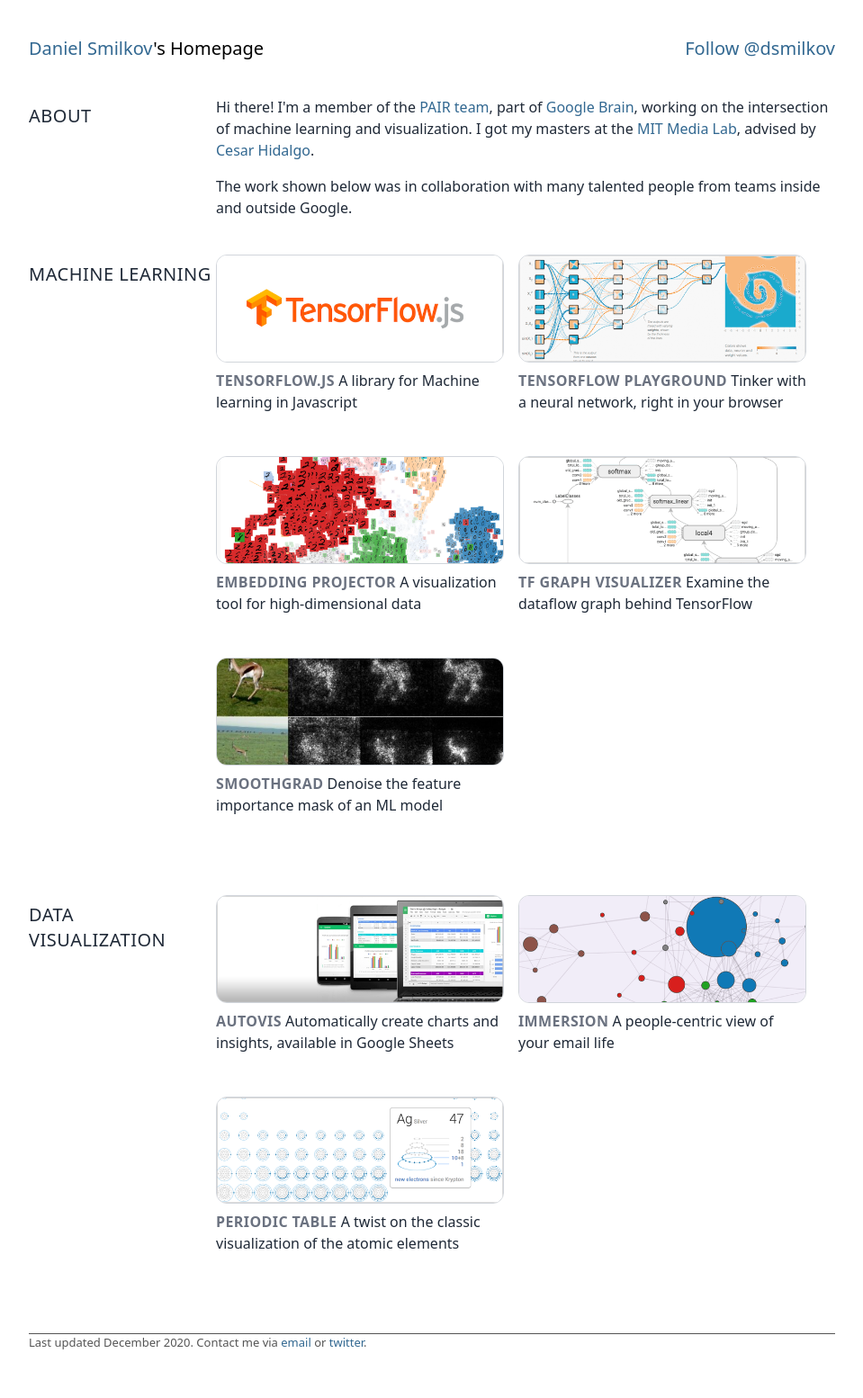
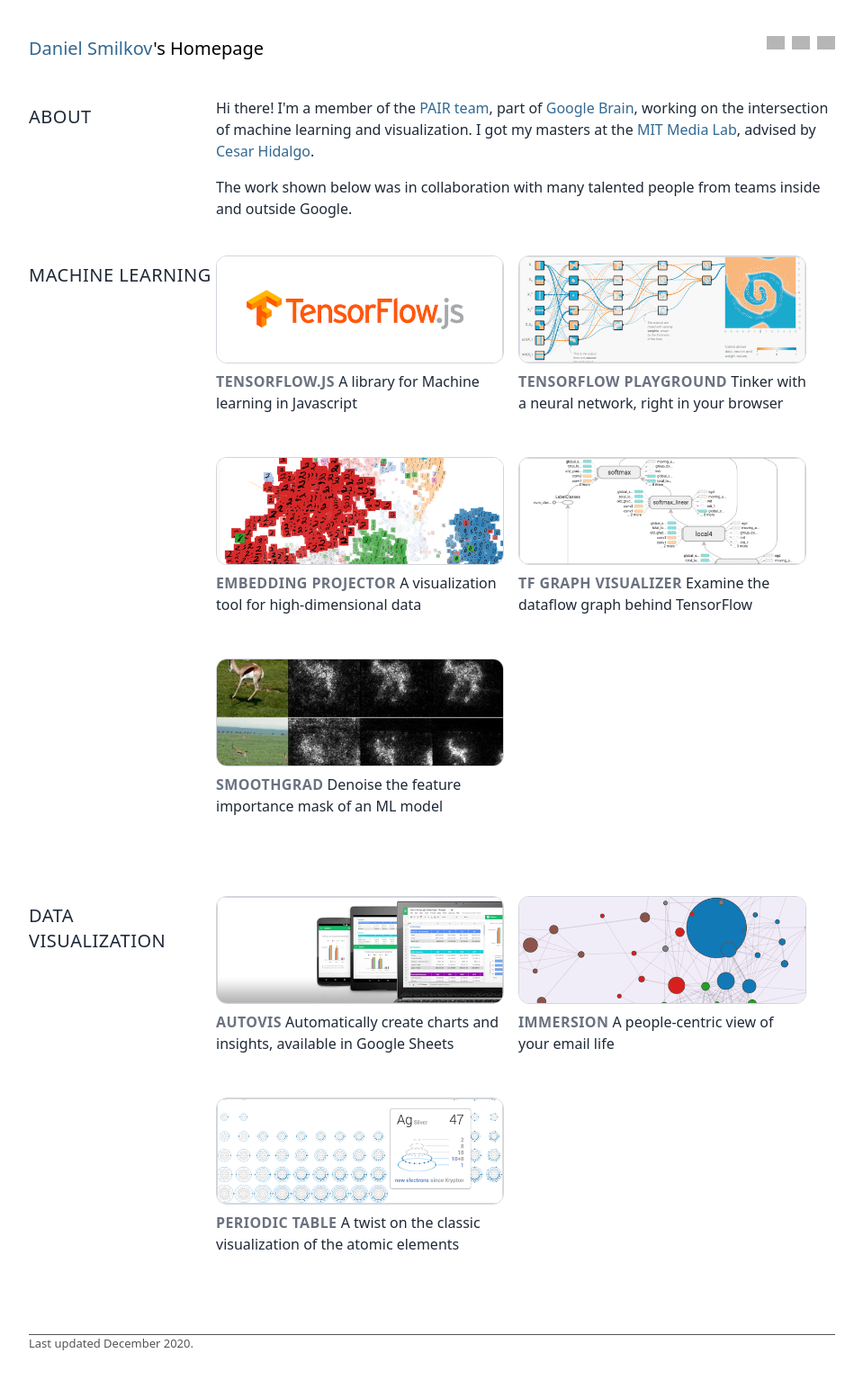
Before and after one commit to dsmilkov/dsmilkov.github.io, a Jekyll site: the page built from index.html, in a window 1280 px wide. Shown: the whole page at 90% size, without its empty margins (160-1119 px from the left). Built offline with Jekyll 4.4.1, drawn with Linux system fonts in a browser that asks for light colours; nearby versions of some CDN libraries; comment, search, counter and statistics services are not loaded; grey boxes are pictures that could not be loaded.

Commit message:
add links to github, twitter, email

```diff
--- a/_layouts/default.html
+++ b/_layouts/default.html
@@ -22,24 +22,19 @@
 <body>
   <div class="font-sans mx-6 my-10 flex flex-col items-center">
     <div class="max-w-4xl">
-      <div id="header" class="text-xl">
-        <a href="/">Daniel Smilkov</a>'s Homepage
-        <div style="float:right;">
-          <a href="https://twitter.com/dsmilkov" class="twitter-follow-button" data-show-count="false">Follow
-            @dsmilkov</a>
-          <script>!function (d, s, id) { var js, fjs = d.getElementsByTagName(s)[0], p = /^http:/.test(d.location) ? 'http' : 'https'; if (!d.getElementById(id)) { js = d.createElement(s); js.id = id; js.src = p + '://platform.twitter.com/widgets.js'; fjs.parentNode.insertBefore(js, fjs); } }(document, 'script', 'twitter-wjs');</script>
+      <div class="mb-10 text-xl flex justify-between">
+        <div><a href="/">Daniel Smilkov</a>'s Homepage</div>
+        <div class="flex flex-shrink-0">
+          <a href="http://github.com/dsmilkov"><img class="opacity-75 hover:opacity-100 mr-2" height="20" width="20" src="https://cdn.jsdelivr.net/npm/simple-icons@v4/icons/github.svg"/></a>
+          <a href="https://twitter.com/dsmilkov"><img class="opacity-75 hover:opacity-100 mr-2" height="20" width="20" src="https://cdn.jsdelivr.net/npm/simple-icons@v4/icons/twitter.svg"/></a>
+          <a id="email"><img class="opacity-75 hover:opacity-100" height="20" width="20" src="https://cdn.jsdelivr.net/npm/simple-icons@v4/icons/mail-dot-ru.svg"/></a>
         </div>
       </div>
 
       {{ content }}
 
       <div id="footer">
-        <!-- <p>Last updated {{ site.time | date: '%B %Y' }}.</p> -->
-        <p>
-          Last updated {{ site.time | date: '%B %Y' }}.
-          Contact me via <a id="email">email</a> or <a href="http://twitter.com/dsmilkov">twitter</a>.
-          <!-- , <a href="http://github.com/dsmilkov">github</a>. -->
-        </p>
+        <p>Last updated {{ site.time | date: '%B %Y' }}.</p>
       </div>
     </div>
   </div> <!-- /container -->
--- a/static/css/main.css
+++ b/static/css/main.css
@@ -13,11 +13,6 @@
   filter: invert(10%);
 }
 
-#header {
-  height: 25px;
-  margin-bottom: 42px;
-}
-
 #footer {
   padding-bottom: 10px;
   border-top: 1px solid #555;
```
